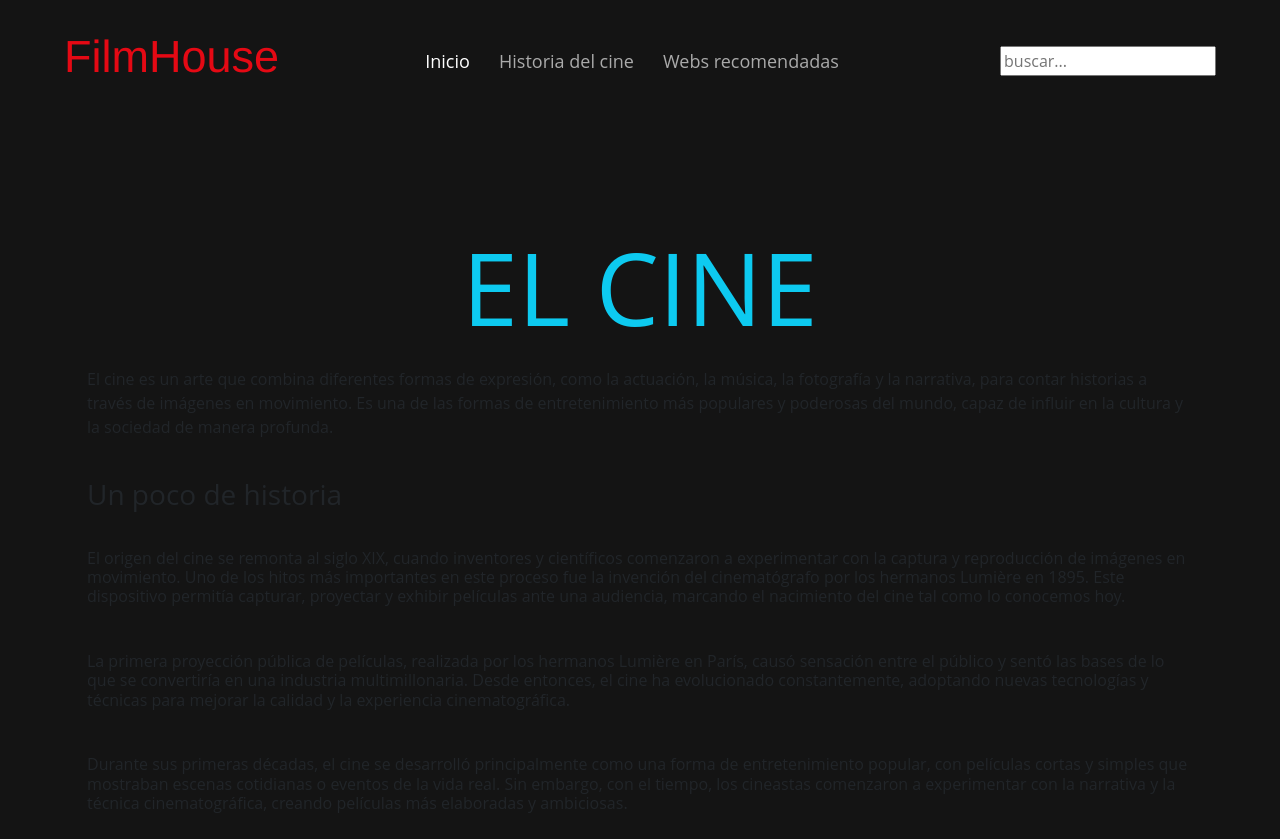
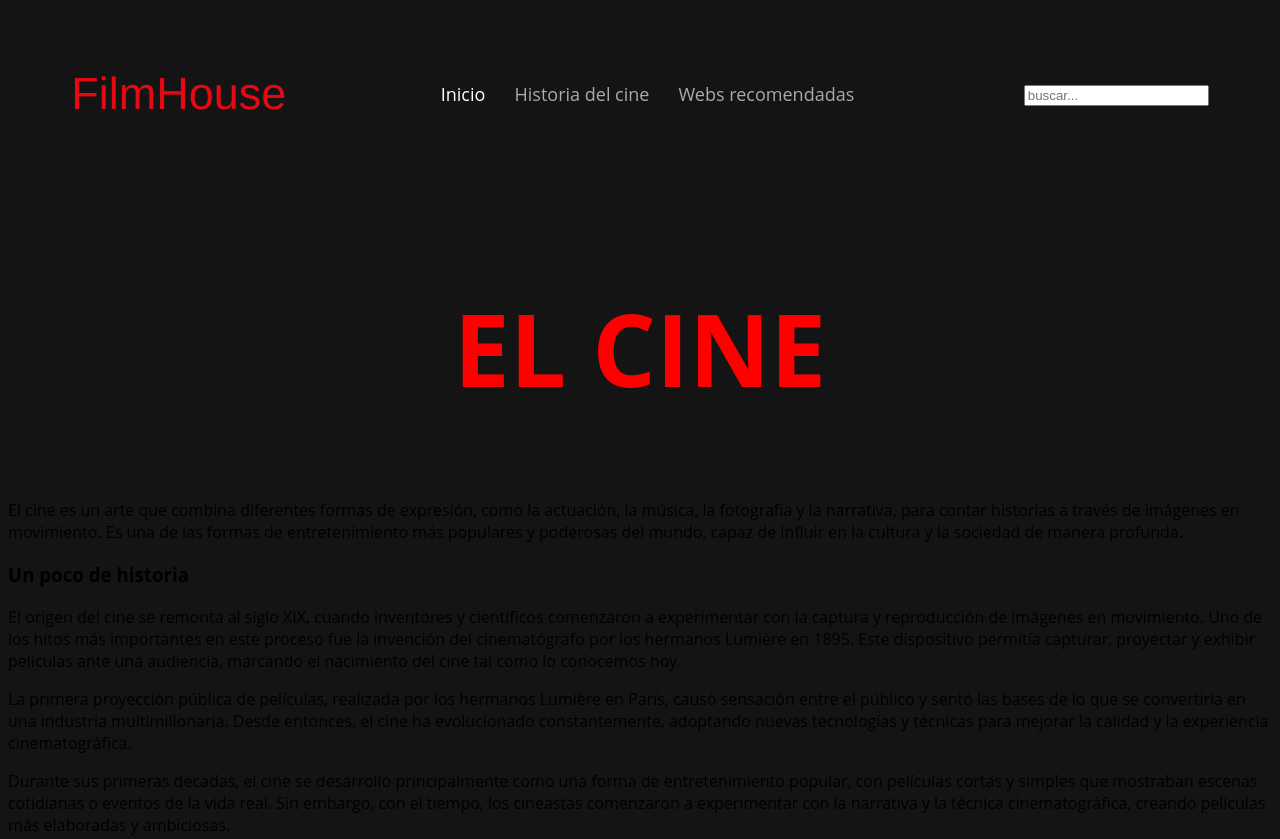
Before and after one commit to pi-rym/PM2-BrunoDiazM, a website: page front/pages/history.html in a window 1280 px wide. Shown: the top 839 px of the page. Drawn offline with nearby package versions, Linux system fonts and the light colour scheme.

Commit message:
Mi segundo commit

```diff
--- a/front/pages/history.html
+++ b/front/pages/history.html
@@ -4,20 +4,16 @@
     <meta charset="UTF-8" />
     <meta name="viewport" content="width=device-width, initial-scale=1.0" />
     <title>Historia del Cine</title>
-    <link
-      rel="stylesheet"
-      href="https://cdn.jsdelivr.net/npm/bootstrap@5.3.2/dist/css/bootstrap.min.css" />
     <link rel="stylesheet" href="../style/style.css" />
-    <link rel="stylesheet" href="../style/history.css" />
   </head>
   <body>
     <header>
       <div class="contenedor">
         <h1 class="logotipo">FilmHouse</h1>
         <nav>
-          <a href="#" class="activo">Inicio</a>
-          <a href="./pages/history.html">Historia del cine</a>
-          <a href="./pages/webs.html">Webs recomendadas</a>
+          <a href="../index.html" class="activo">Inicio</a>
+          <a href="./history.html">Historia del cine</a>
+          <a href="./webs.html">Webs recomendadas</a>
         </nav>
         <div>
           <input type="search" placeholder="buscar..." />
--- a/front/style/global.css
+++ /dev/null
@@ -1,297 +0,0 @@
- html {
-    box-sizing: border-box;
-    display: flex;
-    align-items: center;
-    justify-content: center;
-}
-
-a {
-    text-decoration: none;
-    color: hsl(224, 20%, 80%);
-    font-weight: bold;
-
-    &:hover {
-        filter: brightness(1.2);
-    }
-}
-
-button {
-    background: none;
-    border: none;
-    padding: 0;
-}
-
-/* definimos estilos globales */
-
-/* html {
-    background: hsl(224, 30%, 20%);
-    scrollbar-width: thin;
-    scrollbar-color: hsl(224, 10%, 90%) hsl(224, 10%, 10%);
-} */
-
-body {
-    position: relative;
-    width: 100%;
-    max-width: 1400px;
-    min-height: 100vh;
-    padding: 5px;
-   background-color: #141414;
-    display: flex;
-    flex-direction: column;
-    align-items: center;
-    font-family: "Open Sans", sans-serif;
-    color: hsl(224, 30%, 90%);
-}
-main {
-    position: relative;
-    width: 100%;
-    padding-top: 80px;
-    min-height: 98.5vh;
-}
-
-/* ESTILOS HEADER */
-
-header {
-    position: fixed;
-    top: 0;
-    left: 0;
-    width: 100%;
-    height: 50px;
-    padding: 10px 5px;
-    padding-right: 50px;
-    display: flex;
-    justify-content: space-between;
-    align-items: center;
-    backdrop-filter: blur(60px);
-    box-shadow: 10px 0 10px hsl(224, 30%, 70%);
-    z-index: 90;
-}
-
-.actions {
-    display: flex;
-    flex: 1;
-    height: 100%;
-    justify-content: end;
-    align-items: center;
-}
-
-input {
-    line-height: 1.3em;
-    padding: 1px;
-    margin-right: 20px;
-    border-radius: 5px;
-    outline: none;
-}
-
-.navigation {
-    position: fixed;
-    right: 3px;
-    width: 40px;
-    height: 40px;
-    padding: 2px;
-    overflow: hidden;
-    transition: width .4s linear, height .3s linear;
-}
-
-.links {
-    display: none;
-}
-
-.hamburger {
-    position: relative;
-    width: 40px;
-    height: 40px;
-    padding-right: 20px;
-    cursor: pointer;
-
-    &:hover {
-        filter: brightness(1.3);
-    }
-}
-
-.hamburger .line {
-    display: block;
-    width: 40px;
-    height: 5px;
-    margin-bottom: 10px;
-    background: linear-gradient(to top, hsl(223, 50%, 80%), hsl(551,90%, 60%));
-    border-radius: 2px;
-    transition: all .3s ease-in-out;
-}
-
-.hamburger.closer .line {
-    position: absolute;
-    top: 40%;
-    right: 0;
-    transform: rotate(45deg);
-}
-.hamburger.closer .line:first-child {
-    transform: rotate(-45deg);
-}
-
-.expanded {
-    width: 80vw;
-    height: 100vh;
-    top: 0;
-    right: 0;
-    display: flex;
-    flex-direction: column;
-    background: hsla(224, 40%, 10%, 90%);
-    filter: drop-shadow(0 0 5px hsl(224, 50%, 70%));
-    z-index: 100;
-
-    .links {
-        width: 100%;
-        height: 100%;
-        display: flex;
-        flex-direction: column;
-        align-items: center;
-        justify-content: space-around;
-        font-size: 1.5em;
-
-        li a {
-
-            background: linear-gradient(to top, hsl(223, 50%, 80%), hsl(551,90%, 60%));
-            background-clip: text;
-            color: transparent;
-        }
-    }
-}
-
-/* ESTILOS GLOBALES  A ELEMENTOS DEL MAIN */
-
-h1 {
-    filter: drop-shadow(2px 2px 10px );
-    background: linear-gradient(to top, hsl(223, 50%, 80%), hsl(551,90%, 60%));
-    background-clip: text;
-    color: transparent;
-}
-
-/* reproductor */
-.playMovie {
-    position: fixed;
-    top: 20px;
-    left: 0px;
-    width: 100vw;
-    height: 100vh;
-    backdrop-filter: blur(80px);
-    z-index: 10;
-    display: none;
-    flex-direction: column;
-    justify-content: center;
-    align-items: center;
-    padding: 10px 0px;
-
-    &.active {
-        display: flex;
-    }
-
-
-    .movie {
-        width: 97vw;
-        height: 40vh;
-        border-radius: 10px;
-        box-shadow: inset 0px 0px 4px hsl(212, 10%, 90%), 0px 0px 1px hsl(211, 20%,80%);
-
-        @media (min-width: 600px) {
-            width: 90vw;
-            height: 60vh;
-        }
-        @media (min-width: 1000px) {
-            width: 80vw;
-            height: 80vh;
-        }
-    }
-
-    .movieNameContainer {
-        width: 97%;
-        display: flex;
-        justify-content: space-between;
-        align-items: center;
-        padding: 5px 0px;
-
-        @media (min-width: 600px) {
-            justify-content: space-around;
-        }
-
-        .hamburger {
-            display: block;
-            align-self: flex-end;
-            margin-right: 0px;
-        }
-
-        .movieName {
-            background: linear-gradient(to top, hsl(223, 50%, 80%), hsl(551,90%, 60%));
-            background-clip: text;
-            color: transparent;
-        }
-    }
-}
-
-/* MEDIA QUERIES */
-
-@media (min-width: 1200px) {
-    /* HEADER */
-    .actions {
-        justify-content: space-around;
-
-        input {
-            width: 100%;
-        }
-    }
-
-    .hamburger {
-        display: none;
-    }
-
-    .navigation {
-        position: relative;
-        width: max-content;
-        height: 100%;
-        flex: .7;
-        padding: 0;
-    }
-
-    .links {
-        position: relative;
-        display: flex;
-        width: 100%;
-        height: 100%;
-        justify-content: space-around;
-        align-items: center;
-
-        li {
-            position: relative;
-            width: max-content;
-            height: 100%;
-            border-bottom: 1px solid;
-            border-radius: 5px;
-            align-content: center;
-
-            &:hover {
-                background-color: hsl(224, 20%, 80%);
-
-                a{
-                    color: hsl(224, 30%, 20%);
-                }
-            }
-        }
-
-        li a {
-            width: max-content;
-            height: 100%;
-            padding: 20px;
-            text-align: center;
-            display: flex;
-            flex-direction: column;
-            justify-content: end;
-            background: linear-gradient(to top, hsl(223, 50%, 80%), hsl(551,90%, 60%));
-            background-clip: text;
-            color: transparent;
-        }
-    }
-}
-
-li {
-    list-style: none;
-}
--- a/front/style/history.css
+++ /dev/null
@@ -1,59 +0,0 @@
-
-h2 {
-    text-align: center;
-    padding: 5px 0px;
-    font-size: 2em;
-    margin-bottom: 10px;
-}
-
-.startingSection, .importantDatesSection {
-    position: relative;
-    width: 100%;
-    padding: 5px;
-    height: max-content;
-    display: flex;
-    flex-direction: column;
-    gap: 10px;
-
-    .history, .actuality{
-        min-height: 60vh;
-        display: flex;
-        flex-direction: column;
-        justify-content: space-around;
-        row-gap: 4px;
-
-        p {
-            line-height: 1.2;
-        }
-    }
-    .actuality {
-        min-height: 20vh;
-    }
-}
-
-.importantDatesSection {
-    margin-top: 30px;
-    padding: 10px;
-
-    h3 {
-    text-align: center;
-    font-size: 1.5em;
-    }
-    ul {
-        width: 100%;
-        display: flex;
-        flex-direction: column;
-        padding: 5px;
-        row-gap: 5px;
-
-        li {
-            line-height: 1.2;
-            list-style: circle;
-
-            span {
-                font-weight: bold;
-            }
-        }
-    }
-
-}
```
Also changed, not shown: front/pages/webs.html (+3 -6 lines).
